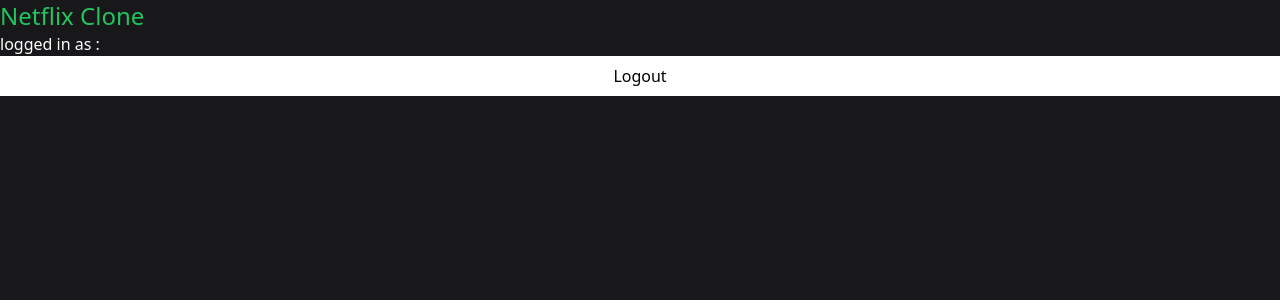
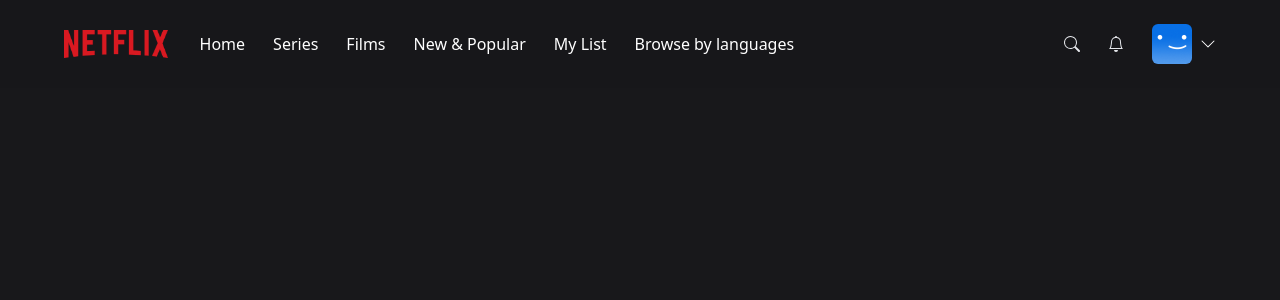
Before and after one commit to mohamed20163858/mynetflex-clone, a Next.js app: page / in a window 1280 px wide. Shown: the top 300 px of the page. Built offline with nearby package versions, Linux system fonts and the light colour scheme; no server answers; the database is empty; sample sign-in values are in the browser's storage.

Commit message:
Create Navbar part 1

```diff
--- /dev/null
+++ b/components/AccountMenu.tsx
@@ -0,0 +1,19 @@
+import { signOut } from "next-auth/react";
+import React from "react";
+
+interface AccountMenuProps {
+    visible?: boolean;
+}
+const AccountMenu: React.FC<AccountMenuProps> = ({ visible }) => {
+    if(!visible) {
+        return null;
+    }
+    return (
+      <div className="bg-black w-56 absolute top-14 right-0 py-5 flex-col border-2 border-gray-800 flex">
+        <div className="flex flex-col gap-3">
+
+        </div>
+      </div>
+      )
+}
+export default AccountMenu;
--- /dev/null
+++ b/components/MobileMenu.tsx
@@ -0,0 +1,22 @@
+import React from "react";
+interface MobileMenuProps {
+    visible?: boolean;
+}
+const MobileMenu: React.FC<MobileMenuProps> = ( { visible }) => {
+    if(!visible) {
+        return null;
+    }
+    return (
+        <div className="bg-black w-56 absolute top-8 left-0 py-5 flex-col border-2 border-gray-800 flex">
+            <div className="flex flex-col gap-4">
+                <div className="px-3 text-center text-white hover:underline">Home</div>
+                <div className="px-3 text-center text-white hover:underline">Series</div>
+                <div className="px-3 text-center text-white hover:underline">Films</div>
+                <div className="px-3 text-center text-white hover:underline">New & Popular</div>
+                <div className="px-3 text-center text-white hover:underline">My List</div>
+                <div className="px-3 text-center text-white hover:underline">Browse by languages</div>
+            </div>
+        </div>
+    )
+}
+export default MobileMenu;
--- /dev/null
+++ b/components/navbar.tsx
@@ -0,0 +1,68 @@
+import NavbarItem from "./navbarItem";
+import { BsSearch, BsBell, BsChevronDown } from "react-icons/bs";
+import MobileMenu from "./MobileMenu";
+import { useCallback, useState } from "react";
+import AccountMenu from "./AccountMenu";
+const Navbar = () => {
+    const [ showMobileMenu, setShowMobileMenu]  = useState(false);
+    const toggleMobileMenu =  useCallback(() => {
+        setShowMobileMenu((current) => !current);
+    }, []);
+    return (
+    <nav className="w-full z-40 fixed">
+        <div className="
+            px-4
+            md:px-16
+            py-6
+            flex
+            flex-row
+            items-center
+            transition
+            duration-500
+            bg-zinc-900
+            bg-opacity-90
+
+        ">
+            <img src="/images/logo.png" alt="logo" className="
+                h-4
+                lg:h-7
+            " />
+            <div className="
+                flex-row
+                ml-8
+                gap-7
+                hidden
+                lg:flex
+            ">
+                <NavbarItem label="Home" />
+                <NavbarItem label="Series" />
+                <NavbarItem label="Films" />
+                <NavbarItem label="New & Popular" />
+                <NavbarItem label="My List" />
+                <NavbarItem label="Browse by languages" />
+            </div>
+            <div onClick={toggleMobileMenu} className="lg:hidden flex flex-row items-center gap-2 ml-8 cursor-pointer relative">
+                <p className="text-white text-sm">Browse</p>
+                <BsChevronDown className="text-white transition" />
+                <MobileMenu visible={showMobileMenu} />
+            </div>
+            <div className="flex flex-row ml-auto gap-7 items-center">
+                <div className="text-gray-200 hover:text-gray-300 cursor-pointer transition">
+                    <BsSearch />
+                </div>
+                <div className="text-gray-200 hover:text-gray-300 cursor-pointer transition">
+                    <BsBell />
+                </div>
+                <div className="flex flex-row items-center gap-2 cursor-pointer relative">
+                    <div className="h-6 w-6 lg:h-10 lg:w-10 overflow-hidden rounded-md">
+                        <img src="/images/default-blue.png" alt="person" />
+                    </div>
+                    <BsChevronDown className="text-white transition" />
+                    <AccountMenu />
+                </div>
+            </div>
+        </div>
+    </nav>
+    );
+}
+export default Navbar;
--- /dev/null
+++ b/components/navbarItem.tsx
@@ -0,0 +1,14 @@
+import React from "react";
+
+interface NavbarItemProps {
+    label: string;
+
+}
+const NavbarItem: React.FC<NavbarItemProps> = ({ label }) => {
+    return (
+      <div className="text-white cursor-pointer hover:text-gray-300 transition ">
+        { label }
+      </div>
+        );
+}
+export default NavbarItem;
--- a/pages/index.tsx
+++ b/pages/index.tsx
@@ -1,6 +1,6 @@
-import { getSession, signOut } from "next-auth/react";
+import { getSession } from "next-auth/react";
 import { NextPageContext } from "next";
-import useCurrentUser from "@/hooks/useCurrentUser";
+import Navbar from "@/components/navbar";
 
 export async function getServerSideProps(context: NextPageContext) {
   const session = await getSession(context);
@@ -20,12 +20,9 @@
 
 export default function Home() {
 
-  const { data: user } = useCurrentUser();
   return (
     <>
-    <h1 className= "text-2xl text-green-500">Netflix Clone</h1>
-    <p className="text-white">logged in as : {user?.email}</p>
-    <button className="h-10 w-full bg-white" onClick={() => signOut()}>Logout</button>
+    <Navbar />
     </>
   )
 }
```
